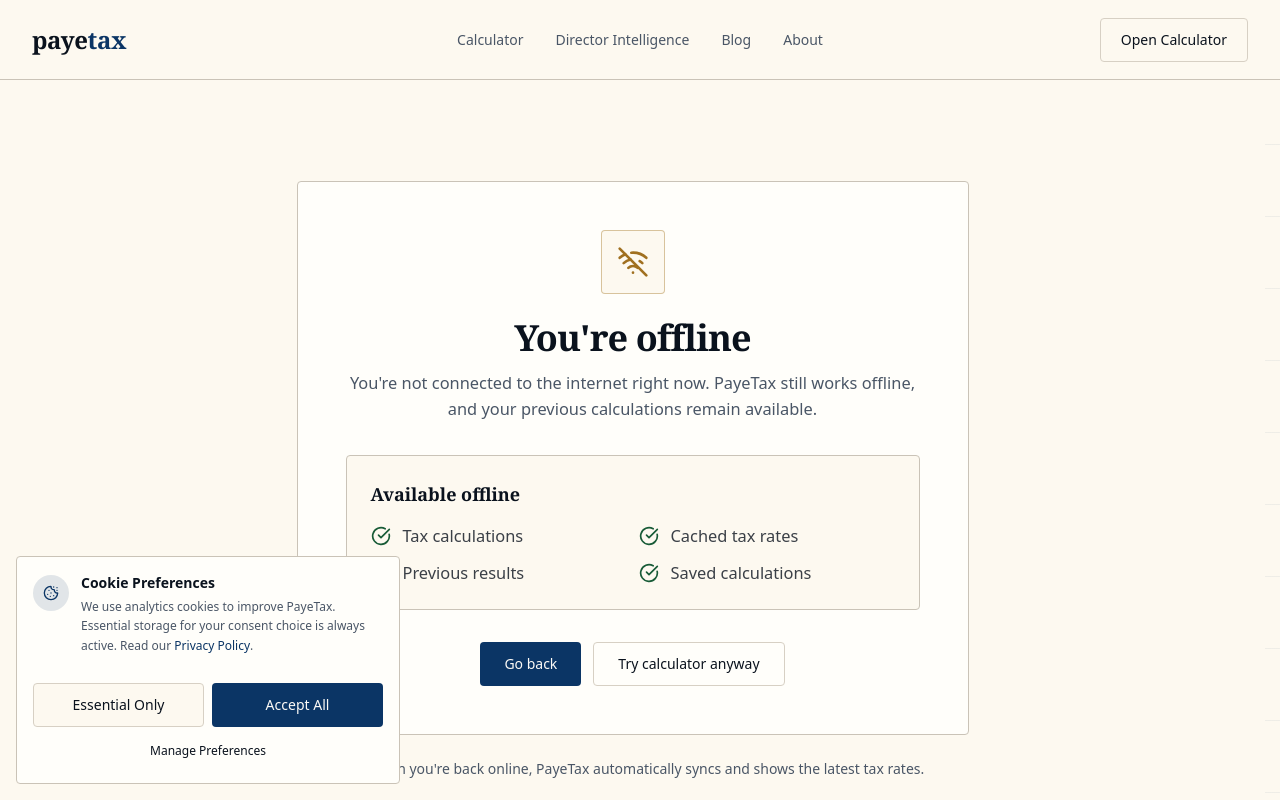
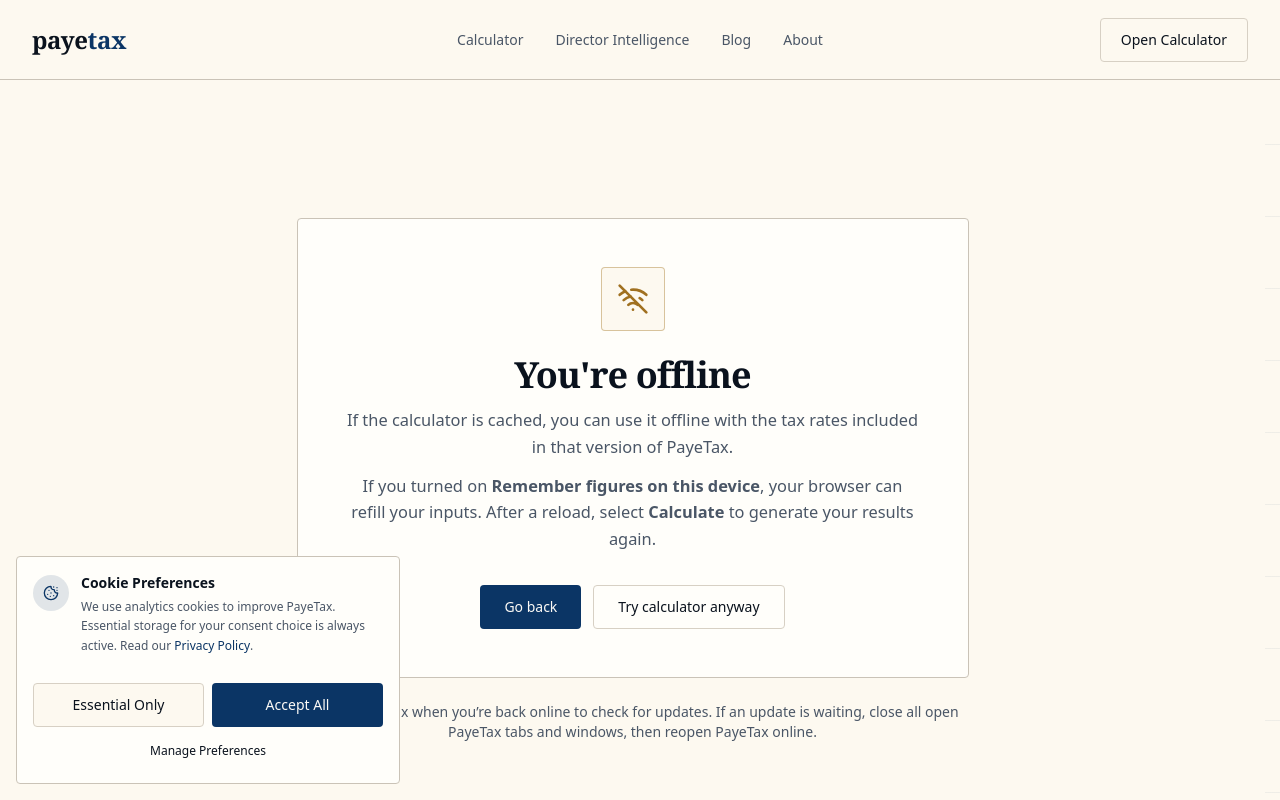
Before and after one commit to jarrydaubert/payetax, a Next.js app: page /offline in a window 1280 px wide. Shown: the top 800 px of the page. Built offline with nearby package versions, Linux system fonts and the light colour scheme; no server answers.

Commit message:
fix(pwa): correct offline claims and metadata (JGF-93) (#223)

```diff
--- a/package.json
+++ b/package.json
@@ -1,6 +1,6 @@
 {
   "name": "payetax",
-  "version": "5.5.21",
+  "version": "5.5.22",
   "private": true,
   "license": "UNLICENSED",
   "packageManager": "bun@1.3.13",
--- a/src/app/offline/page.tsx
+++ b/src/app/offline/page.tsx
@@ -4,24 +4,21 @@
  * Shows when the user is offline and the requested page isn't cached.
  */
 
-import { CheckCircle, WifiOff } from 'lucide-react';
+import { WifiOff } from 'lucide-react';
 import type { Metadata } from 'next';
 import Link from 'next/link';
 import { StatusPage } from '@/components/molecules/StatusPage';
 import { Button } from '@/components/ui/button';
 import { BackButton } from './BackButton';
 
-// Prevent indexing of utility/fallback pages
 export const metadata: Metadata = {
+  title: { absolute: 'Offline | PayeTax' },
+  description: 'How to use the PayeTax calculator offline and check for updates.',
+  alternates: { canonical: null },
   robots: { index: false, follow: false },
+  openGraph: null,
+  twitter: null,
 };
-
-const OFFLINE_FEATURES = [
-  'Tax calculations',
-  'Cached tax rates',
-  'Previous results',
-  'Saved calculations',
-];
 
 export default function OfflinePage() {
   return (
@@ -29,7 +26,19 @@ export default function OfflinePage() {
       icon={WifiOff}
       tone='warning'
       title="You're offline"
-      description="You're not connected to the internet right now. PayeTax still works offline, and your previous calculations remain available."
+      description={
+        <>
+          <p>
+            If the calculator is cached, you can use it offline with the tax rates included in that
+            version of PayeTax.
+          </p>
+          <p className='mt-3'>
+            If you turned on <strong>Remember figures on this device</strong>, your browser can
+            refill your inputs. After a reload, select <strong>Calculate</strong> to generate your
+            results again.
+          </p>
+        </>
+      }
       actions={
         <>
           <BackButton />
@@ -38,26 +47,7 @@ export default function OfflinePage() {
           </Button>
         </>
       }
-      footer={
-        <>
-          <strong className='text-foreground'>Tip:</strong> when you're back online, PayeTax
-          automatically syncs and shows the latest tax rates.
-        </>
-      }
-    >
-      <div className='rounded-sm border border-border bg-background p-6'>
-        <h2 className='font-display mb-4 text-lg font-semibold text-foreground'>
-          Available offline
-        </h2>
-        <ul className='grid grid-cols-1 gap-3 sm:grid-cols-2'>
-          {OFFLINE_FEATURES.map((feature) => (
-            <li key={feature} className='flex items-center gap-3'>
-              <CheckCircle className='size-5 flex-shrink-0 text-success' aria-hidden='true' />
-              <span className='text-foreground/80'>{feature}</span>
-            </li>
-          ))}
-        </ul>
-      </div>
-    </StatusPage>
+      footer='Reload PayeTax when you’re back online to check for updates. If an update is waiting, close all open PayeTax tabs and windows, then reopen PayeTax online.'
+    />
   );
 }
--- a/src/app/robots.ts
+++ b/src/app/robots.ts
@@ -30,7 +30,6 @@ const DISALLOW_PATHS = [
   '/_next/data/',
   '/_vercel/',
   '/private/',
-  '/offline',
   '/monitoring',
 ];
 
```
Also changed, not shown: 1 other file (tests, documents, lock files or other folders).
